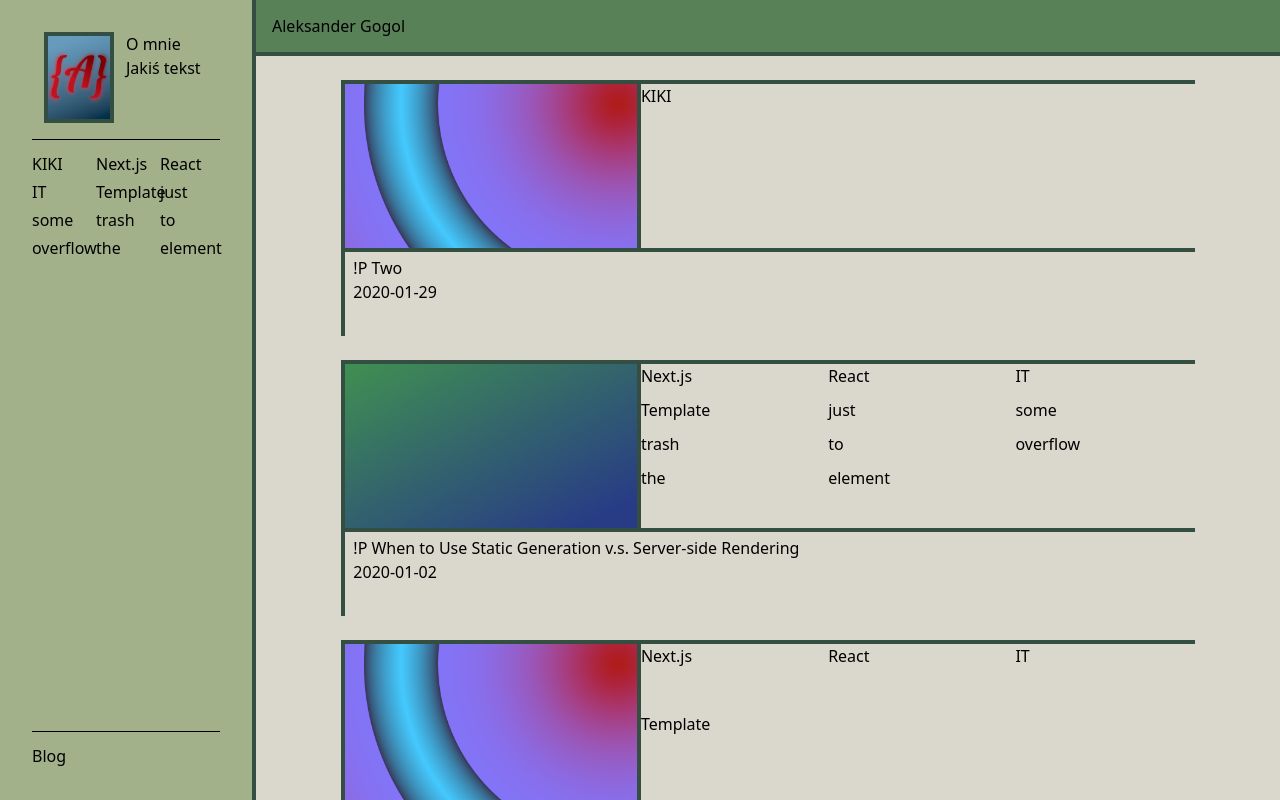
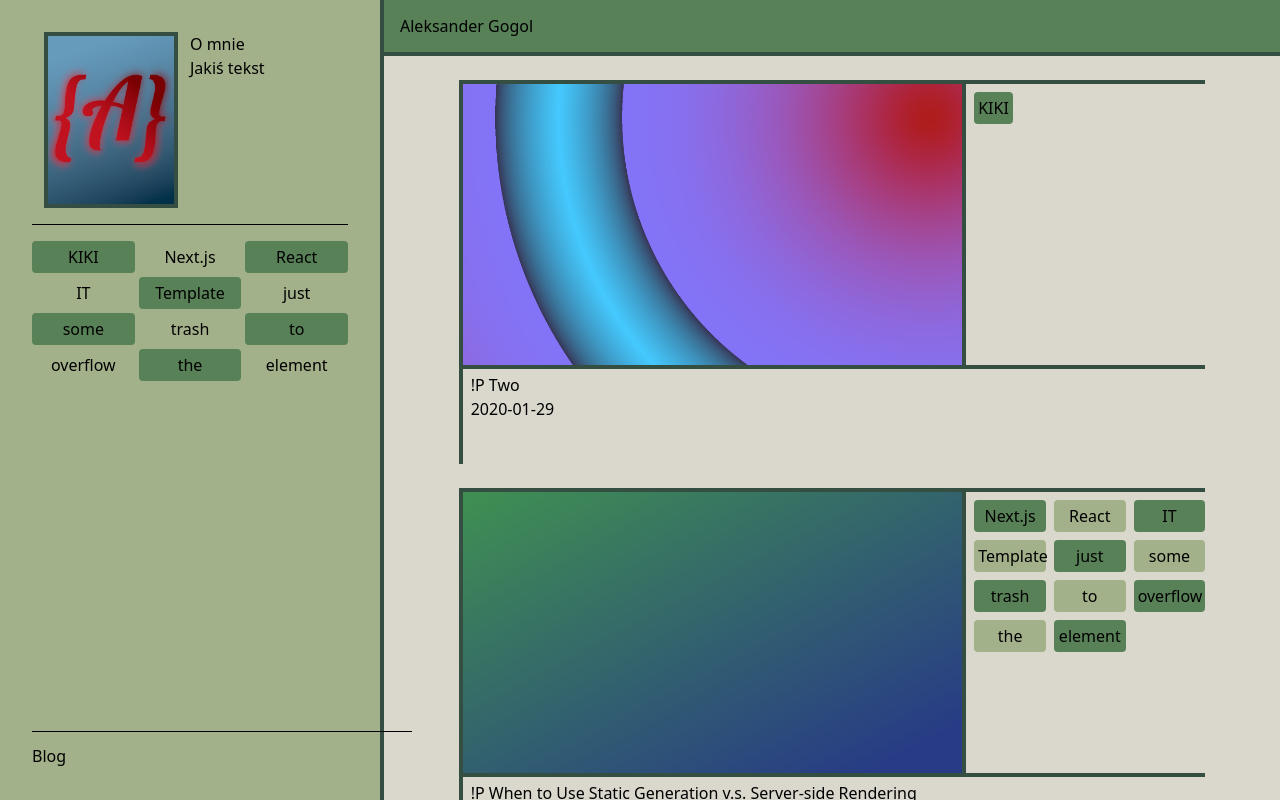
Before and after one commit to catvatar/portfolio, a Next.js app: page / in a window 1280 px wide. Shown: the top 800 px of the page. Built offline with nearby package versions, Linux system fonts and the light colour scheme.

Commit message:
fixed minor bugs, added background to tags

```diff
--- a/src/components/about-me-element.tsx
+++ b/src/components/about-me-element.tsx
@@ -1,11 +1,10 @@
 'use client'
 import Image from 'next/image';
-import Break from './break';
 
 export default function AboutMeElement(){
   return (
   <div className='grid grid-cols-2'>
-    <div className='mx-3 mb-4 border-4 border-detail-dark '>
+    <div className='mx-3 border-4 border-detail-dark '>
       <Image
         src='/profile.png'
         width={9999}
@@ -18,6 +17,5 @@ export default function AboutMeElement(){
       <h1>O mnie</h1>
       <p>Jakiś tekst</p>
     </div>
-    <Break />
   </div>)
 }
--- a/src/components/blog-element.tsx
+++ b/src/components/blog-element.tsx
@@ -21,8 +21,8 @@ export function BlogElement({
     const router = useRouter();
 
   return (<>
-      <section className='border-4 border-r-0 border-b-0 border-detail-dark md:h-64'>
-        <div className='border-0 border-b-4 border-detail-dark md:h-2/3 flex'>
+      <section className='group border-4 border-r-0 border-b-0 border-detail-dark md:h-80 xl:h-96'>
+        <div className='border-0 border-b-4 border-detail-dark md:h-3/4 flex'>
           <Image
             src={img}
             alt={`${id}`}
@@ -35,13 +35,13 @@ export function BlogElement({
             height={9}
             className='border-0 border-r-4 border-detail-dark object-scale-down'
             onClick={() => {router.push(`${subfolder==='blog'?'blog/':''}posts/${id}`)}}
-            />
-          <div className='border-0 invisible sm:visible grow'>
-            <ul className='grid grid-cols-1 gap-2 h-32 overflow-hidden md:grid-cols-3'>
+          />
+          <div className='border-0 invisible ml-2 mt-2 md:visible'>
+            <ul className='grid grid-cols-3 content-start gap-2 overflow-hidden'>
               {includedTagsFirst( tags, tagsState ).map(
-                (item)=>{
+                (item, index)=>{
                   return (
-                    <TagElement key={item} tag={item} />
+                    <TagElement key={item} tag={item} parity={index%2} />
                   )
                 }
               )}
--- a/src/components/blogfolio-switch-element.tsx
+++ b/src/components/blogfolio-switch-element.tsx
@@ -14,7 +14,6 @@ export default function BlogfolioSwitchElement({ availableRouts }){
   const isBlog = selectedLayoutSegments.includes('blog');
   return(
   <div>
-    <Break />
     <Link
       href={(isBlog?availableRouts.portfolio:availableRouts.blog).includes(selectedLayoutSegments.at(-1))?generateURL(selectedLayoutSegments):(isBlog?'/':'/blog')}
       prefetch={true}
--- /dev/null
+++ b/src/components/menu-button.tsx
@@ -0,0 +1,17 @@
+'use client'
+import { useContext } from "react";
+import { openContext } from "../lib/Context";
+
+export default function MenuButton(){
+  const [isOpen, setIsOpen] = useContext(openContext);
+  return (
+  <button
+    type="button"
+    className="group lg:hidden"
+    onClick={() => setIsOpen(!isOpen)}
+  >
+    <div className="group-hover:text-gray-400">
+      Menu
+    </div>
+  </button>);
+}
--- a/src/components/side-navigation-wrapper.tsx
+++ b/src/components/side-navigation-wrapper.tsx
@@ -7,11 +7,11 @@ import { openContext } from "../lib/Context";
 export default function SideNavigationigationWrapper({ children }){
   const [isOpen, setIsOpen] = useContext(openContext);
   return(<div className={clsx(
-    //by default isOpen if false
+    //by default isOpen is false
     'fixed top-0 bg-secondary-light border-r-4 border-detail-dark bottom-0 z-auto',
-    'md:block md:w-sidebar-small',
+    'lg:block lg:w-sidebar-small xl:w-sidebar-large',
     {
-      'invisible md:visible' : !isOpen,
+      'invisible lg:visible' : !isOpen,
       'fixed inset-x-0 bottom-0 top-14 bg-secondary-light' : isOpen,
     },
   )}>
--- a/src/components/tag-element.tsx
+++ b/src/components/tag-element.tsx
@@ -2,15 +2,17 @@ import clsx from "clsx";
 import { tagsContext } from "../lib/Context";
 import { useContext } from "react";
 
-export default function TagElement({ tag }){
+export default function TagElement({ tag, parity }){
   const [tagsState,setTagsState] = useContext(tagsContext);
 
   return (
-    <li className={clsx('col-auto text-black hover:text-white',{'text-debug':tagsState.includes(tag)})}
+    <li className={clsx('col-auto rounded p-1 border-0 text-black text-center hover:text-white',
+    {'text-debug':tagsState.includes(tag), 'bg-secondary-light':parity !== 0, 'bg-secondary-dark':parity == 0})}
       onClick={()=>{
         const newArr = tagsState.includes(tag)?tagsState.filter((elem)=>elem!==tag):[...tagsState, tag];
         setTagsState(newArr);
-      }}>{tag}
+      }}>
+        {tag}
     </li>
   );
 };
--- a/src/components/tags-list.tsx
+++ b/src/components/tags-list.tsx
@@ -15,19 +15,19 @@ export default function TagsList({ portfolioTags, blogTags }){
   const [tagsState, setTagsState] = useContext(tagsContext);
 
   return (
-    <div className={clsx({'hidden':show})}>
+    <div className={clsx('my-4',{'hidden':show})}>
       <ul className='grid grid-cols-4 md:grid-cols-3 gap-1'>
         {includedTagsFirst( tags, tagsState ).map(
-          (item)=>{
+          (item, index)=>{
             return (
-              <TagElement key={item} tag={item} />
+              <TagElement key={item} tag={item} parity={index%2} />
             )
           }
         )}
       </ul>
-      <div className={clsx({'hidden':tagsState.length===0})}>
+      <div className={clsx('my-2',{'hidden':tagsState.length===0})}>
       <Break />
-      <h2 className='hover:text-white' onClick={()=>{setTagsState([]);}}>Clear Tags</h2>
+      <h2 className='text-center bg-secondary-dark rounded hover:text-white' onClick={()=>{setTagsState([]);}}>Clear Tags</h2>
       </div>
     </div>
   );
--- a/src/components/top-navigation-wrapper.tsx
+++ b/src/components/top-navigation-wrapper.tsx
@@ -7,22 +7,9 @@ import { openContext } from "../lib/Context";
 export default function TopNavigationWrapper({ children }){
   const [isOpen, setIsOpen] = useContext(openContext);
   return (<nav className={clsx(
-    'bg-secondary-dark border-b-detail-dark border-b-4 w-auto h-14 top-0 md:sticky',
-    {'fixed w-full' : isOpen})}
+    'bg-secondary-dark border-b-detail-dark border-b-4 w-auto h-14',
+    {'w-full' : isOpen})}
   >
-    <div className='grid grid-flow-col justify-stretch content-center h-full px-4'>
-      {children}
-      <div className='flex justify-end'>
-        <button
-          type="button"
-          className="group md:hidden"
-          onClick={() => setIsOpen(!isOpen)}
-        >
-          <div className="group-hover:text-gray-400">
-            Menu
-          </div>
-        </button>
-      </div>
-    </div>
+    {children}
   </nav>)
 }
--- a/src/ui/global-navigation.tsx
+++ b/src/ui/global-navigation.tsx
@@ -7,11 +7,12 @@ export function GlobalNavigation({ children }:{ children: React.ReactNode }) {
     <>
       <OpenContextProvider>
           <SideNavigation />
-          <div className='md:ml-sidebar-small'>
+          {/* small screen transparent? */}
+          <div className='sticky top-0 lg:ml-sidebar-small xl:ml-sidebar-large'>
             <TopNavigation />
           </div>
       </OpenContextProvider>
-      <div className='md:ml-sidebar-small'>
+      <div className='lg:ml-sidebar-small xl:ml-sidebar-large'>
         {children}
       </div>
     </>
--- a/src/ui/side-navigation.tsx
+++ b/src/ui/side-navigation.tsx
@@ -4,6 +4,7 @@ import { getUniqueTags } from '../lib/tags';
 import BlogfolioSwitchElement from '../components/blogfolio-switch-element';
 import SideNavigationigationWrapper from '../components/side-navigation-wrapper';
 import { getSortedPostsData } from '../lib/posts';
+import Break from '../components/break';
 
 export default function SideNavigation() {
   const postsObjects = {portfolio : getSortedPostsData('portfolio'), blog : getSortedPostsData('blog')};
@@ -11,14 +12,16 @@ export default function SideNavigation() {
   const availableRouts = {portfolio : postsObjects.portfolio.map(item => item.id), blog : postsObjects.blog.map(item => item.id)};
   return (
     <SideNavigationigationWrapper>
-      <div className='p-8'>
-        <section>
+      <div className='m-8'>
+        <section className='mb-4'>
           <AboutMeElement />
         </section>
+        <Break />
         <section>
           <TagsList portfolioTags={uniqueTagsObjects.portfolio} blogTags={uniqueTagsObjects.blog} />
         </section>
-        <section className='absolute bottom-8 left-0 px-8 w-full'>
+        <section className='absolute lg:bottom-8 left-0 mx-8 w-full'>
+          <Break />
           <BlogfolioSwitchElement availableRouts={availableRouts} />
         </section>
       </div>
--- a/src/ui/top-navigation.tsx
+++ b/src/ui/top-navigation.tsx
@@ -1,13 +1,19 @@
 import TopNavigationWrapper from '../components/top-navigation-wrapper';
 import BackElement from '../components/back-element';
+import MenuButton from '../components/menu-button';
 
 export default function TopNavigation() {
   return (
     <TopNavigationWrapper>
-      <div className='judtify-self-start'>
-        Aleksander Gogol
+      <div className='grid grid-flow-col justify-stretch content-center h-full px-4'>
+        <div className='judtify-self-start'>
+          Aleksander Gogol
+        </div>
+        <BackElement />
+        <div className='flex justify-end'>
+          <MenuButton />
+        </div>
       </div>
-      <BackElement />
     </TopNavigationWrapper>
   );
 }
```
